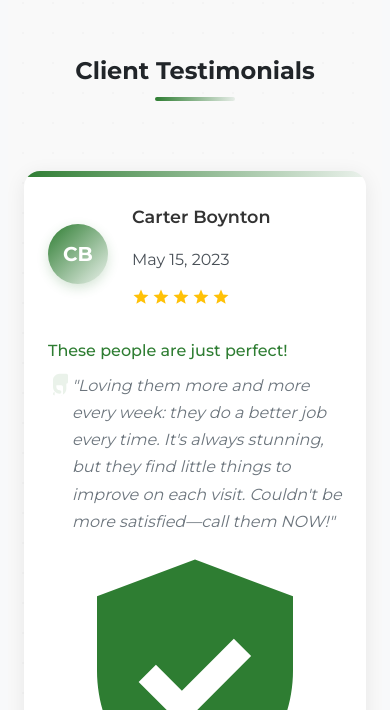
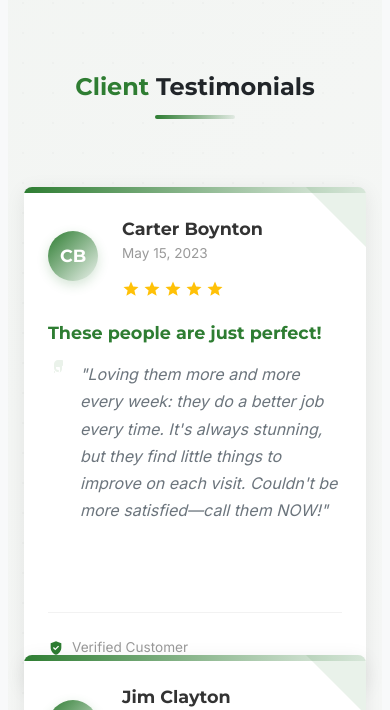
Before and after one commit to sanjuconnectrader/primedlandscaping, a React (Create React App) app: page / in a window 390 px wide. Shown: the part 4834-5544 px from the top of the page. Built offline with nearby package versions, Linux system fonts and the light colour scheme.

Commit message:
Update Client.css

```diff
--- a/src/components/Home/Client/Client.css
+++ b/src/components/Home/Client/Client.css
@@ -1,22 +1,29 @@
+/* ClientTestimonials.css */
 @import url('https://fonts.googleapis.com/css2?family=Inter:wght@300;400;500;600;700&family=Montserrat:wght@500;600;700;800&display=swap');
 
 :root {
   --primary: #2e7d32;
-
+  --primary-light: #60ad5e;
   --primary-dark: #005005;
+  --primary-extra-light: rgba(46, 125, 50, 0.1);
   --text: #333;
   --text-light: #666;
+  --text-extra-light: #999;
   --light-bg: #f9f9f9;
   --white: #fff;
   --shadow: 0 4px 20px rgba(0, 0, 0, 0.08);
+  --shadow-hover: 0 15px 35px rgba(0, 0, 0, 0.12);
   --transition: all 0.3s cubic-bezier(0.25, 0.8, 0.25, 1);
+  --border-radius: 16px;
 }
 
+/* Base Styles */
 .testimonials {
   position: relative;
-    padding: 8rem 1.5rem;
+  padding: 10rem 1.5rem;
   background-color: var(--light-bg);
   overflow: hidden;
+  font-family: 'Inter', -apple-system, BlinkMacSystemFont, sans-serif;
 }
 
 .testimonials__bg-pattern {
@@ -28,30 +35,42 @@
   background-image: radial-gradient(rgba(0, 0, 0, 0.03) 1px, transparent 1px);
   background-size: 30px 30px;
   opacity: 0.6;
+  z-index: 0;
+}
+
+.testimonials__bg-overlay {
+  position: absolute;
+  top: 0;
+  left: 0;
+  width: 100%;
+  height: 100%;
+  background: linear-gradient(135deg, rgba(46, 125, 50, 0.03) 0%, rgba(255, 255, 255, 0) 100%);
+  z-index: 0;
 }
 
 .testimonials__container {
   max-width: 1200px;
   margin: 0 auto;
   position: relative;
+  z-index: 1;
 }
 
+/* Section Header */
 .section-header {
   text-align: center;
   margin-bottom: 5rem;
-    font-family: 'Montserrat', -apple-system, BlinkMacSystemFont, sans-serif;
 }
 
 .section-title {
-    font-size: 2.75rem;
-    font-weight: 700;
+  font-size: 3rem;
+  font-weight: 800;
   color: var(--text);
-    margin-bottom: 1rem;
+  margin-bottom: 1.5rem;
   position: relative;
   opacity: 0;
   transform: translateY(20px);
   transition: opacity 0.6s ease-out, transform 0.6s ease-out;
-    font-family: 'Montserrat', -apple-system, BlinkMacSystemFont, sans-serif;
+  font-family: 'Montserrat', sans-serif;
 }
 
 .section-title.animate-in {
@@ -59,13 +78,17 @@
   transform: translateY(0);
 }
 
+.section-title span {
+  color: var(--primary);
+}
+
 .section-title::after {
   content: '';
   position: absolute;
-    bottom: -10px;
+  bottom: -15px;
   left: 50%;
   transform: translateX(-50%);
-    width: 80px;
+  width: 100px;
   height: 4px;
   background: linear-gradient(90deg, var(--primary), var(--primary-light));
   border-radius: 2px;
@@ -79,7 +102,7 @@
   opacity: 0;
   transform: translateY(20px);
   transition: opacity 0.6s ease-out 0.1s, transform 0.6s ease-out 0.1s;
-    font-family: 'Montserrat', -apple-system, BlinkMacSystemFont, sans-serif;
+  line-height: 1.6;
 }
 
 .section-subtitle.animate-in {
@@ -87,16 +110,18 @@
   transform: translateY(0);
 }
 
+/* Testimonials Grid */
 .testimonials__grid {
   display: grid;
   grid-template-columns: repeat(auto-fit, minmax(350px, 1fr));
   gap: 2.5rem;
+  margin-bottom: 4rem;
 }
 
 /* Testimonial Card */
 .testi-card {
   background: var(--white);
-    border-radius: 16px;
+  border-radius: var(--border-radius);
   padding: 2.5rem;
   box-shadow: var(--shadow);
   transition: var(--transition);
@@ -105,6 +130,9 @@
   transition: opacity 0.6s ease-out, transform 0.6s ease-out, box-shadow 0.3s ease;
   position: relative;
   overflow: hidden;
+  display: flex;
+  flex-direction: column;
+  height: 100%;
 }
 
 .testi-card.animate-in {
@@ -113,7 +141,7 @@
 }
 
 .testi-card:hover {
-    box-shadow: 0 15px 35px rgba(0, 0, 0, 0.12);
+  box-shadow: var(--shadow-hover);
   transform: translateY(-8px);
 }
 
@@ -126,10 +154,22 @@
   background: linear-gradient(90deg, var(--primary), var(--primary-light));
 }
 
+.testi-card__decorative-corner {
+  position: absolute;
+  top: 0;
+  right: 0;
+  width: 0;
+  height: 0;
+  border-style: solid;
+  border-width: 0 60px 60px 0;
+  border-color: transparent var(--primary-extra-light) transparent transparent;
+}
+
 .testi-card__header {
   display: flex;
   align-items: center;
   margin-bottom: 2rem;
+  gap: 1.5rem;
 }
 
 .testi-card__avatar {
@@ -143,34 +183,91 @@
   justify-content: center;
   font-weight: 700;
   font-size: 1.5rem;
-    margin-right: 1.5rem;
   flex-shrink: 0;
   box-shadow: 0 4px 12px rgba(46, 125, 50, 0.2);
+  font-family: 'Montserrat', sans-serif;
 }
 
 .testi-card__meta {
   flex: 1;
+  display: flex;
+  flex-direction: column;
+  gap: 0.5rem;
 }
 
 .testi-card__name {
   font-size: 1.25rem;
-    font-weight: 600;
+  font-weight: 700;
   color: var(--text);
-    margin: 0 0 0.25rem;
-    font-family: 'Montserrat', -apple-system, BlinkMacSystemFont, sans-serif;
+  margin: 0;
+  font-family: 'Montserrat', sans-serif;
+}
+
+.testi-card__date {
+  font-size: 0.85rem;
+  color: var(--text-extra-light);
+  margin: 0;
+}
+
+.testi-card__content {
+  flex: 1;
 }
 
 .testi-card__headline {
-    font-size: 1rem;
+  font-size: 1.5rem;
   color: var(--primary);
-    font-weight: 500;
-    margin: 0 0 0.5rem;
-    font-family: 'Montserrat', -apple-system, BlinkMacSystemFont, sans-serif;
+  font-weight: 700;
+  margin: 0 0 1.5rem;
+  font-family: 'Montserrat', sans-serif;
+  line-height: 1.3;
 }
 
+.testi-card__quote-container {
+  position: relative;
+  padding-left: 2rem;
+}
+
+.testi-card__quote-icon {
+  position: absolute;
+  top: -5px;
+  left: 0;
+  width: 24px;
+  height: 24px;
+  color: var(--primary-extra-light);
+  z-index: 0;
+}
+
+.testi-card__quote {
+  position: relative;
+  font-size: 1.05rem;
+  line-height: 1.8;
+  color: var(--text-light);
+  margin: 0;
+  z-index: 1;
+  font-style: italic;
+}
+
+.testi-card__footer {
+  display: flex;
+  align-items: center;
+  gap: 0.5rem;
+  margin-top: 2rem;
+  padding-top: 1.5rem;
+  border-top: 1px solid rgba(0, 0, 0, 0.05);
+  font-size: 0.85rem;
+  color: var(--text-extra-light);
+}
+
+.testi-card__logo {
+  width: 16px;
+  height: 16px;
+}
+
+/* Star Rating */
 .star-rating {
   display: flex;
-    gap: 2px;
+  gap: 3px;
+  margin-top: 0.5rem;
 }
 
 .star {
@@ -183,37 +280,69 @@
   color: #ffc107;
 }
 
-  .testi-card__quote-container {
-    position: relative;
-    padding-left: 1.5rem;
+/* CTA Button */
+.testimonials__cta {
+  text-align: center;
+  opacity: 0;
+  transform: translateY(20px);
+  transition: opacity 0.6s ease-out 0.2s, transform 0.6s ease-out 0.2s;
 }
 
-  .testi-card__quote-icon {
-    position: absolute;
-    top: -5px;
-    left: -5px;
-    width: 40px;
-    height: 40px;
-    color: rgba(46, 125, 50, 0.1);
-    z-index: 0;
+.testimonials__cta.animate-in {
+  opacity: 1;
+  transform: translateY(0);
 }
 
-  .testi-card__quote {
-    position: relative;
-    font-size: 1.05rem;
-    line-height: 1.7;
-    color: var(--text-light);
-    margin: 0;
-    z-index: 1;
-    font-style: italic;
-    font-family: 'Montserrat', -apple-system, BlinkMacSystemFont, sans-serif;
+.cta-button {
+  display: inline-flex;
+  align-items: center;
+  gap: 0.5rem;
+  padding: 1rem 2rem;
+  background-color: var(--primary);
+  color: var(--white);
+  border: none;
+  border-radius: 50px;
+  font-size: 1rem;
+  font-weight: 600;
+  cursor: pointer;
+  transition: var(--transition);
+  box-shadow: 0 4px 15px rgba(46, 125, 50, 0.3);
+  font-family: 'Montserrat', sans-serif;
+}
+
+.cta-button:hover {
+  background-color: var(--primary-dark);
+  transform: translateY(-2px);
+  box-shadow: 0 6px 20px rgba(46, 125, 50, 0.4);
+}
+
+.cta-button svg {
+  width: 16px;
+  height: 16px;
+  transition: transform 0.3s ease;
+}
+
+.cta-button:hover svg {
+  transform: translateX(3px);
 }
 
 /* Responsive Adjustments */
 @media (max-width: 1024px) {
+  .testimonials {
+    padding: 8rem 1.5rem;
+  }
+
   .testimonials__grid {
     grid-template-columns: repeat(auto-fit, minmax(320px, 1fr));
     gap: 2rem;
+  }
+
+  .section-title {
+    font-size: 2.5rem;
+  }
+
+  .testi-card__headline {
+    font-size: 1.3rem;
   }
 }
 
@@ -229,23 +358,9 @@
   .section-subtitle {
     font-size: 1.1rem;
   }
-  }
-
-  @media (max-width: 480px) {
-    .testimonials {
-      padding: 4rem 1rem;
-    }
-
-    .section-title {
-      font-size: 1.75rem;
-    }
-
-    .testimonials__grid {
-      grid-template-columns: 1fr;
-    }
 
   .testi-card {
-      padding: 2rem 1.5rem;
+    padding: 2rem;
   }
 
   .testi-card__avatar {
@@ -258,7 +373,61 @@
     font-size: 1.1rem;
   }
 
+  .testi-card__headline {
+    font-size: 1.2rem;
+    margin-bottom: 1rem;
+  }
+
   .testi-card__quote {
     font-size: 1rem;
+    line-height: 1.7;
   }
 }
+
+@media (max-width: 480px) {
+  .testimonials {
+    padding: 5rem 1rem;
+  }
+
+  .section-title {
+    font-size: 2rem;
+    margin-bottom: 1rem;
+  }
+
+  .section-title::after {
+    width: 80px;
+    bottom: -12px;
+  }
+
+  .section-subtitle {
+    font-size: 1rem;
+  }
+
+  .testimonials__grid {
+    grid-template-columns: 1fr;
+    gap: 1.5rem;
+  }
+
+  .testi-card {
+    padding: 1.75rem 1.5rem;
+  }
+
+  .testi-card__header {
+    margin-bottom: 1.5rem;
+  }
+
+  .testi-card__avatar {
+    width: 50px;
+    height: 50px;
+    font-size: 1.1rem;
+  }
+
+  .testi-card__headline {
+    font-size: 1.1rem;
+  }
+
+  .cta-button {
+    padding: 0.85rem 1.75rem;
+    font-size: 0.95rem;
+  }
+}
```
Lines whose indentation alone changed are shown as unchanged.
